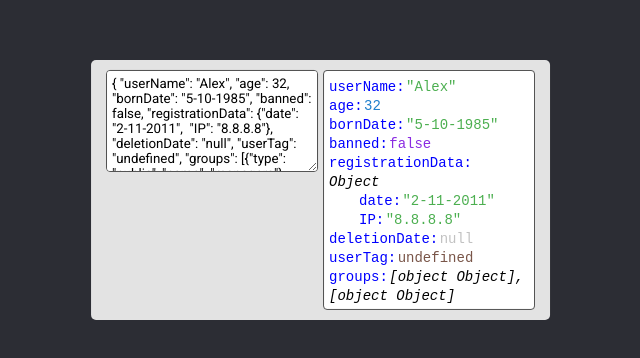
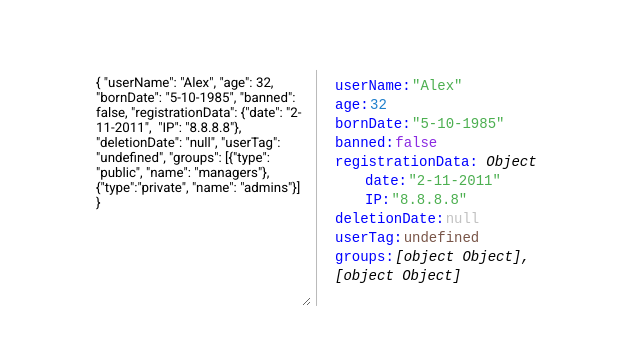
Before and after one commit to theManAndHisShadow/json2html, a website built with webpack: page src/index.html in a window 1280 px wide. Shown: the part 214-572 px from the top of the page, without its empty margins (319-959 px from the left). Built offline with nearby package versions, Linux system fonts and the light colour scheme.

Commit message:
Updated app style

```diff
--- a/src/css/app.css
+++ b/src/css/app.css
@@ -10,7 +10,7 @@
     position: fixed;
     width: 100%;
     height: 100%;
-    background: #2c2d34;
+    background: #ffffff;
 }
 
 
@@ -19,7 +19,7 @@
     top: 50%;
     left: 50%;
     transform: translate(-50.1%, -50.4%);
-    background: #e3e3e3;
+    background: #ffffff;
     margin: 5px 0px;
     padding: 10px 15px;
     border-radius: 5px;
@@ -32,14 +32,15 @@
 }
 
 #app__input textarea, #app__output {
-    width: 200px;
+    width: 210px;
     background: white;
-    min-height: 90px;
-    border: 1px solid #4e4e4e;
-    border-radius: 4px;
+    min-height: 226px;
+    border: none;
     padding: 5px;
 }
 
 #app__output {
     margin-left: 5px;
+    border-left: 1px solid #bababa;
+    padding-left: 18px;
 }
```
